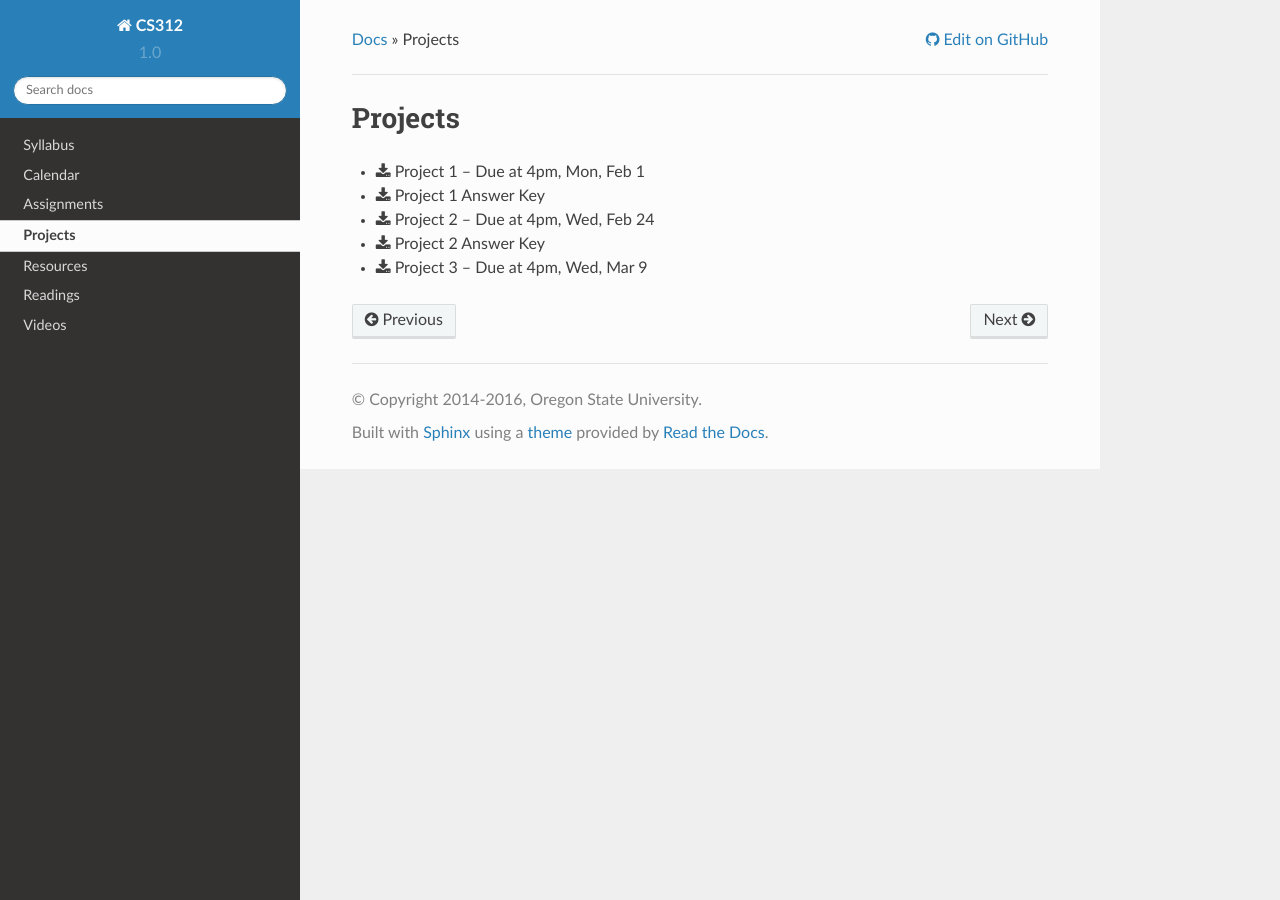
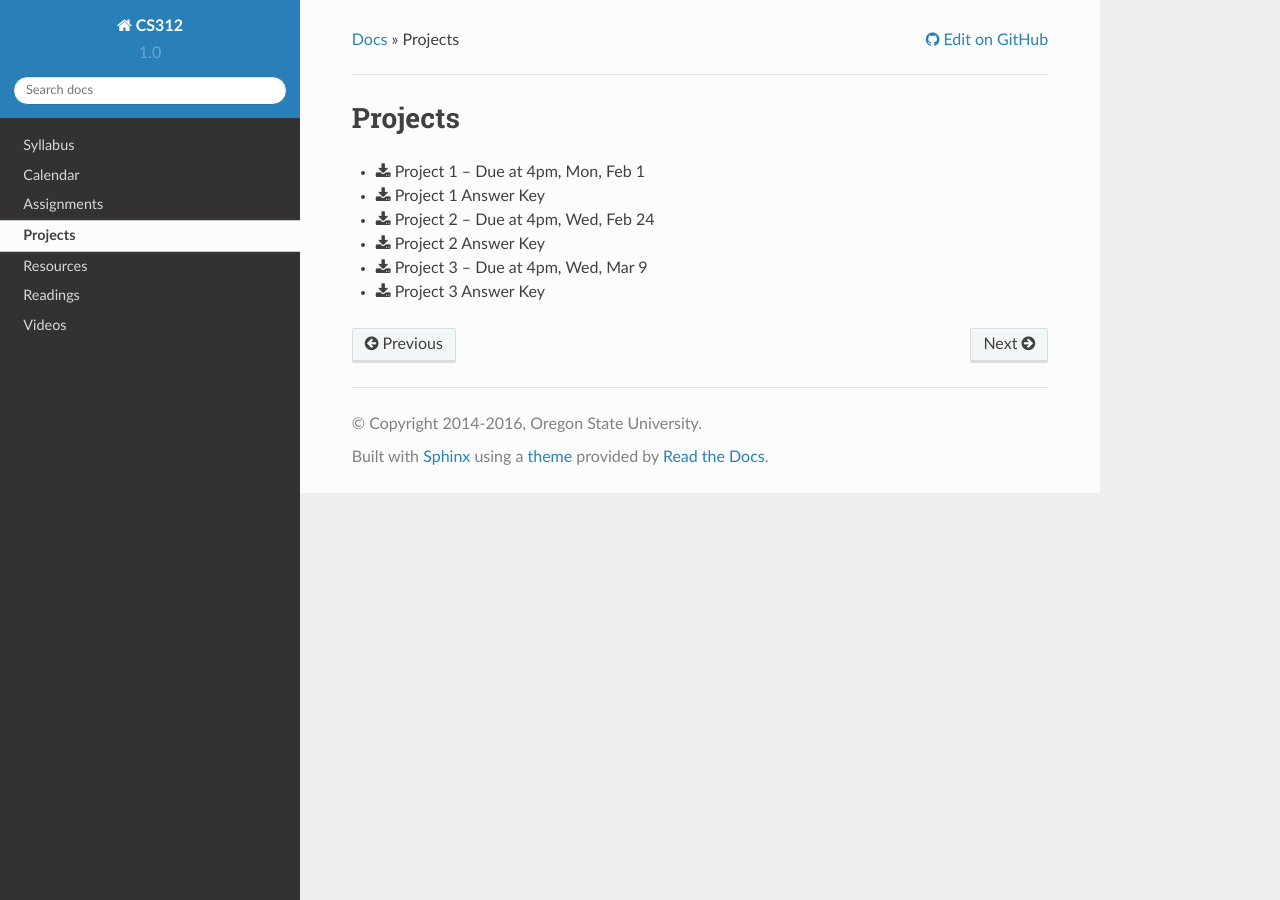
Before and after one commit to osuosl/cs312, a Sphinx documentation site: the page built from source/projects.rst, in a window 1280 px wide. Built offline with Sphinx 7.4.7 and the Read the Docs theme 2.0.0, drawn with Linux system fonts in a browser that asks for light colours.

Commit message:
PROJ3 Key

```diff
--- a/source/projects.rst
+++ b/source/projects.rst
@@ -8,3 +8,4 @@ Projects
 * :download:`Project 2 <_static/hw/project2.pdf>` -- Due at 4pm, Wed, Feb 24
 * :download:`Project 2 Answer Key <_static/hw/project2-key.pdf>`
 * :download:`Project 3 <_static/hw/project3.pdf>` -- Due at 4pm, Wed, Mar 9
+* :download:`Project 3 Answer Key <_static/hw/project3-key.pdf>`
```
Also changed, not shown: 1 other file.
